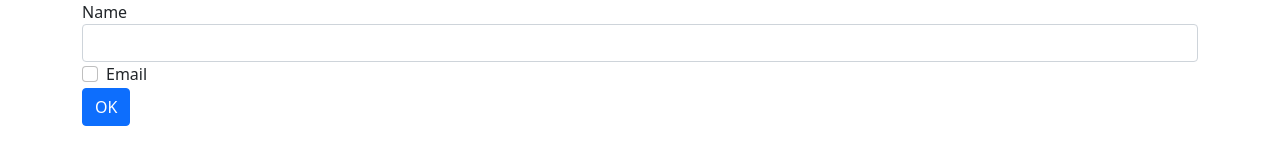
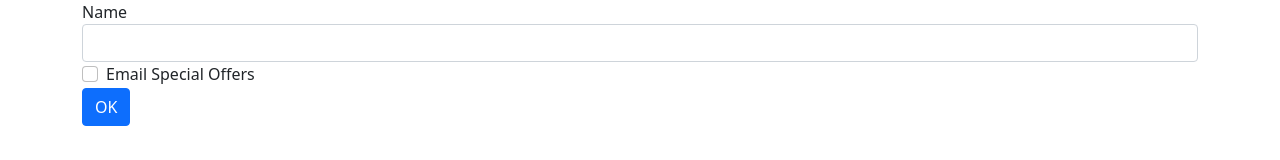
Before and after one commit to timothyAgevi/angularForms, an Angular app: page / in a window 1280 px wide. Shown: the top 160 px of the page. Built offline with nearby package versions, Linux system fonts and the light colour scheme.

Commit message:
add form-group

```diff
--- a/src/app/user-settings-form/user-settings-form.component.html
+++ b/src/app/user-settings-form/user-settings-form.component.html
@@ -3,10 +3,10 @@
     <label for="name">Name</label>
     <input type="text" id="name"  name= "name"class="form-control"  >
 
-    <div class="form-check">
+    <div class="form-check form-group">
         <input class="form-check-input" type="checkbox" name="emailOffers" id="emailOffers">
         <label class="form-check-label" for="emailOffers">
-          Email
+          Email Special Offers
         </label>
 </div>
     <button class="btn btn-primary">OK</button>
```
